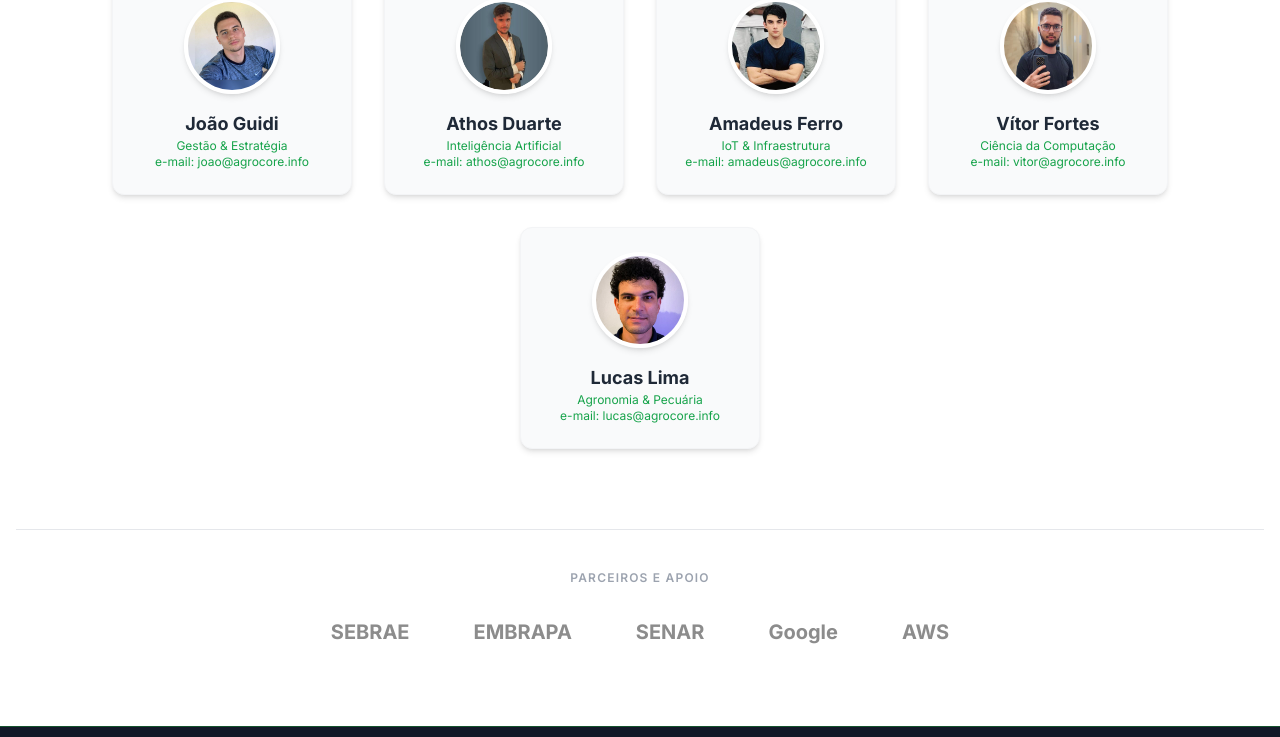
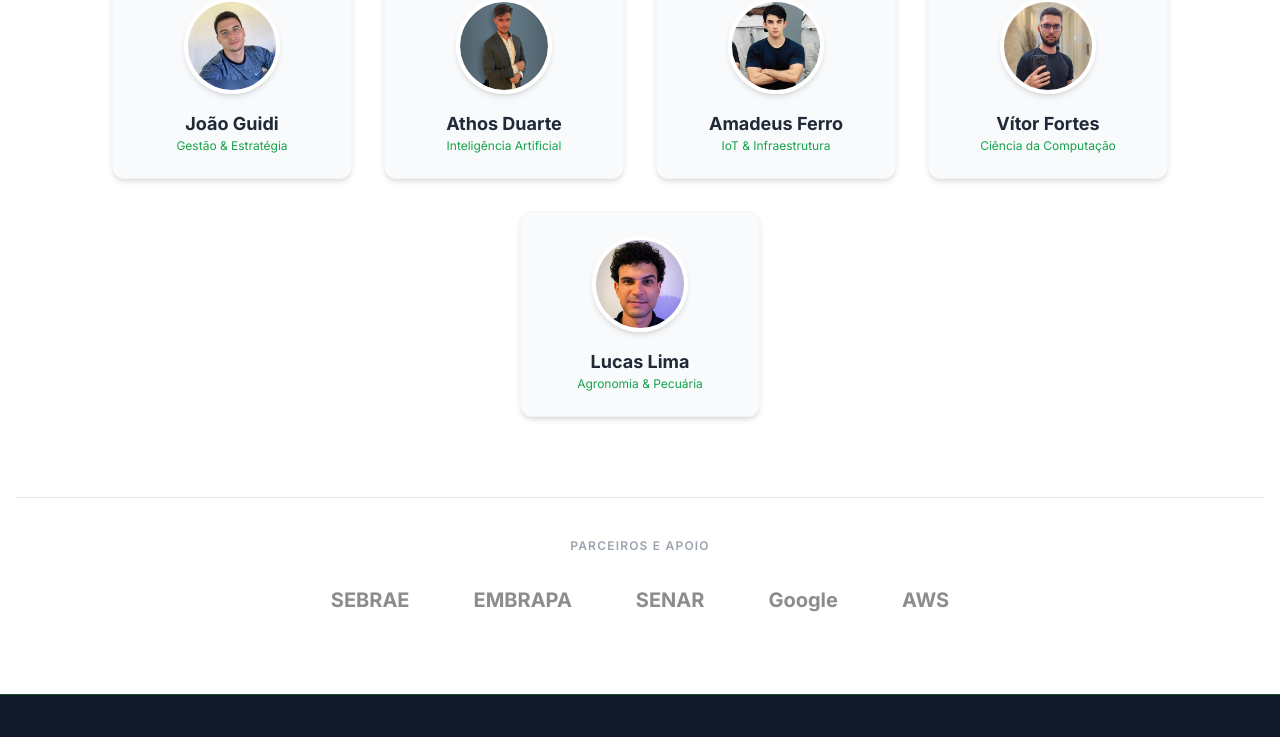
Before and after one commit to Joao-2003/AgroCore, a plain HTML site: page index.html in a window 1280 px wide. Shown: the part 3913-4650 px from the top of the page. Drawn offline with nearby package versions, Linux system fonts and the light colour scheme.

Commit message:
Update index.html

```diff
--- a/index.html
+++ b/index.html
@@ -529,7 +529,6 @@
                     </div>
                     <h3 class="font-bold text-lg text-gray-800">João Guidi</h3>
                     <p class="text-green-600 text-xs font-medium">Gestão & Estratégia</p>
-                    <p class="text-green-600 text-xs font-medium">e-mail: joao@agrocore.info</p>
                 </div>
 
                 <div
@@ -541,7 +540,6 @@
                     </div>
                     <h3 class="font-bold text-lg text-gray-800">Athos Duarte</h3>
                     <p class="text-green-600 text-xs font-medium">Inteligência Artificial</p>
-                    <p class="text-green-600 text-xs font-medium">e-mail: athos@agrocore.info</p>
                 </div>
 
                 <div
@@ -553,7 +551,6 @@
                     </div>
                     <h3 class="font-bold text-lg text-gray-800">Amadeus Ferro</h3>
                     <p class="text-green-600 text-xs font-medium">IoT & Infraestrutura</p>
-                    <p class="text-green-600 text-xs font-medium">e-mail: amadeus@agrocore.info</p>
                 </div>
 
                 <div
@@ -565,7 +562,6 @@
                     </div>
                     <h3 class="font-bold text-lg text-gray-800">Vítor Fortes</h3>
                     <p class="text-green-600 text-xs font-medium">Ciência da Computação</p>
-                    <p class="text-green-600 text-xs font-medium">e-mail: vitor@agrocore.info</p>
                 </div>
 
                 <div
@@ -577,7 +573,6 @@
                     </div>
                     <h3 class="font-bold text-lg text-gray-800">Lucas Lima</h3>
                     <p class="text-green-600 text-xs font-medium">Agronomia & Pecuária</p>
-                    <p class="text-green-600 text-xs font-medium">e-mail: lucas@agrocore.info</p>
                 </div>
             </div>
 
```
